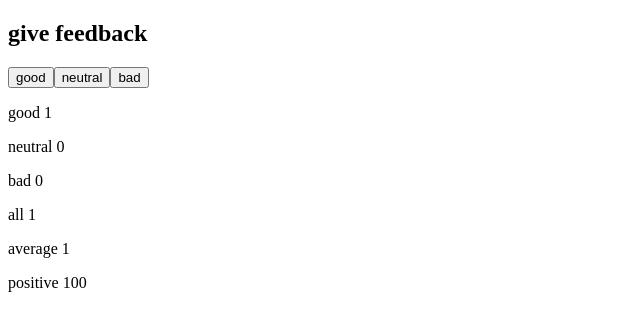
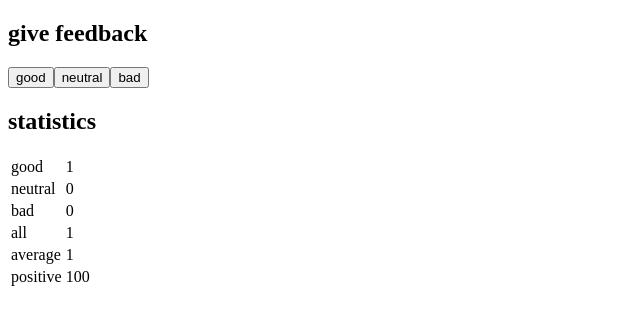
Before and after one commit to patrick-selin/full-stack-open, a React (Vite) app in the folder part1/uniface/: page / in a window 1280 px wide. Both pictures are taken after a click on the button "good". Shown: the top 330 px of the page, without its empty margins (0-640 px from the left). Built offline with nearby package versions, Linux system fonts and the light colour scheme.

Commit message:
1.11 unicafe step6

```diff
--- a/part1/uniface/src/App.jsx
+++ b/part1/uniface/src/App.jsx
@@ -6,11 +6,12 @@ const Button = ({ handleClick, text }) => {
   return <button onClick={handleClick}>{text}</button>;
 };
 
-const StatisticLine = ( {text, value} ) => {
+const StatisticLine = ({ text, value }) => {
   return (
-    <p>
-      {text} {value}
-    </p>
+    <tr>
+      <td>{text}</td>
+      <td>{value}</td>
+    </tr>
   );
 };
 
@@ -22,7 +23,6 @@ const Statistics = ({
   countAverage,
   countPositivePercentage,
 }) => {
-
   if (countAll() === 0) {
     return (
       <>
@@ -33,16 +33,20 @@ const Statistics = ({
   }
 
   return (
-    <div>
-      <StatisticLine text="good" value ={good} />
-      <StatisticLine text="neutral" value ={neutral} />
-      <StatisticLine text="bad" value ={bad} />
-      <StatisticLine text="all" value ={countAll()} />
-      <StatisticLine text="average" value ={countAverage()} />
-      <StatisticLine text="positive" value ={countPositivePercentage()} />
-
-    </div>
-  )
+    <>
+      <h2>statistics</h2>
+      <table>
+        <tbody>
+          <StatisticLine text="good" value={good} />
+          <StatisticLine text="neutral" value={neutral} />
+          <StatisticLine text="bad" value={bad} />
+          <StatisticLine text="all" value={countAll()} />
+          <StatisticLine text="average" value={countAverage()} />
+          <StatisticLine text="positive" value={countPositivePercentage()} />
+        </tbody>
+      </table>
+    </>
+  );
 };
 
 // #########
```
